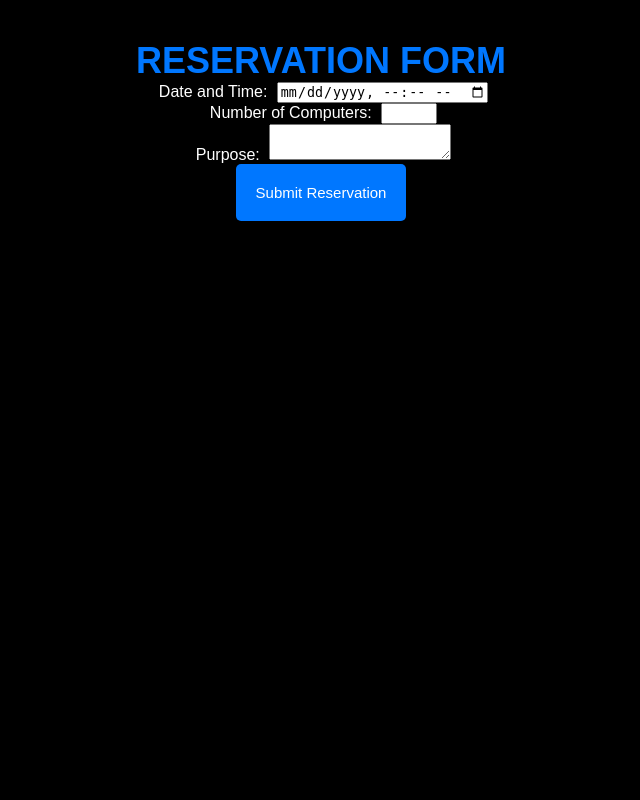
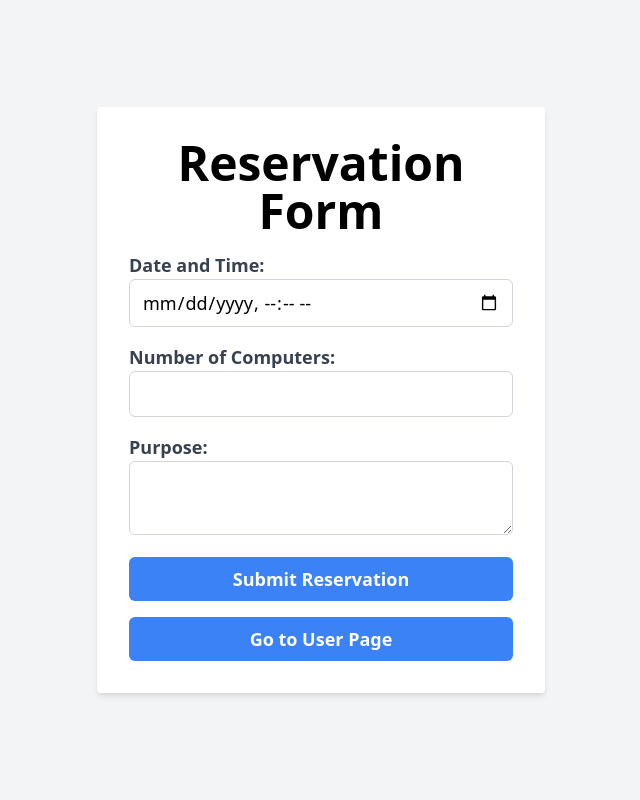
Before and after one commit to paws1234/Group6-alvin, a PHP site: page /reserve.php in a window 1280 px wide. Shown: the whole page, without its empty margins (319-959 px from the left). Run offline with PHP 8.4, Linux system fonts and the light colour scheme.

Commit message:
Update reserve.php

```diff
--- a/Group6/reserve.php
+++ b/Group6/reserve.php
@@ -2,23 +2,26 @@
 <html>
 <head>
     <title>Reservation Form</title>
-    <link rel="stylesheet" type="text/css" href="css/reserve.css">
-    <link rel="icon" href="images/ctu5.png" type="image/x-icon">
+    <link rel="stylesheet" href="https://cdn.jsdelivr.net/npm/tailwindcss@2.2.19/dist/tailwind.min.css">
+    <link rel="icon" href="images/ctu.png" type="image/x-icon">
 </head>
-<body>
-    <h1>Reservation Form</h1>
+<body class="bg-gray-100 flex justify-center items-center min-h-screen">
+    <div class="max-w-md w-full bg-white p-4 sm:p-8 rounded shadow-md">
+        <h1 class="text-3xl sm:text-5xl font-semibold text-center mb-4">Reservation Form</h1>
 
-    <form method="post" action="process_reservation.php">
-        <label for="date">Date and Time:</label>
-        <input type="datetime-local" id="date" name="date" required><br>
+        <form method="post" action="process_reservation.php">
+            <label for="date" class="text-gray-700 font-semibold text-base sm:text-lg">Date and Time:</label>
+            <input type="datetime-local" id="date" name="date" required class="w-full border border-gray-300 rounded-md py-2 px-3 mb-4 text-base sm:text-lg">
 
-        <label for="computer_count">Number of Computers:</label>
-        <input type="number" id="computer_count" name="computer_count" min="1" max="40" required><br>
+            <label for="computer_count" class="text-gray-700 font-semibold text-base sm:text-lg">Number of Computers:</label>
+            <input type="number" id="computer_count" name="computer_count" min="1" max="40" required class="w-full border border-gray-300 rounded-md py-2 px-3 mb-4 text-base sm:text-lg">
 
-        <label for="purpose">Purpose:</label>
-        <textarea id="purpose" name="purpose" required></textarea><br>
+            <label for="purpose" class="text-gray-700 font-semibold text-base sm:text-lg">Purpose:</label>
+            <textarea id="purpose" name="purpose" required class="w-full border border-gray-300 rounded-md py-2 px-3 mb-4 text-base sm:text-lg"></textarea>
 
-        <button type="submit">Submit Reservation</button>
-    </form>
+            <button type="submit" class="w-full bg-blue-500 hover:bg-blue-700 text-white font-bold py-2 px-4 rounded-md text-base sm:text-lg mb-4">Submit Reservation</button>
+            <button onclick="window.location.href='user.php'" class="w-full bg-blue-500 hover:bg-blue-700 text-white font-bold py-2 px-4 rounded-md text-base sm:text-lg">Go to User Page</button>
+        </form>
+    </div>
 </body>
 </html>
```
